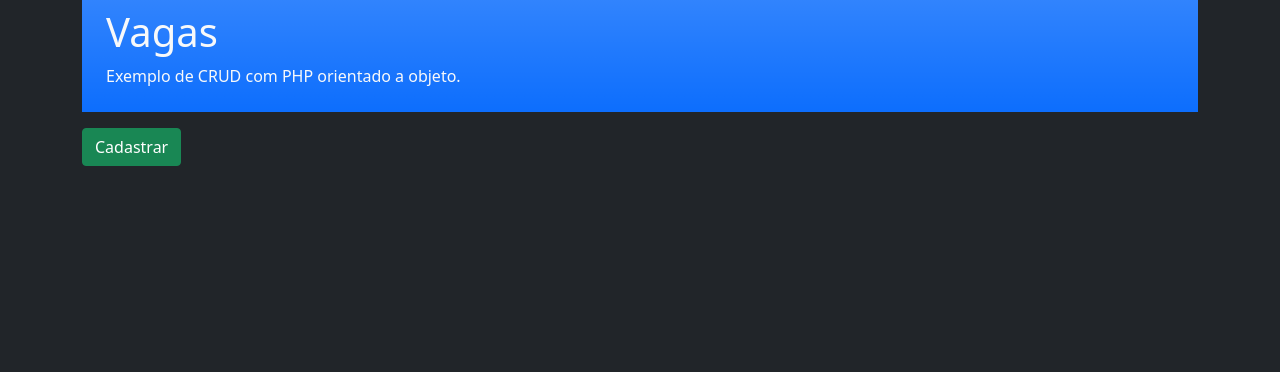
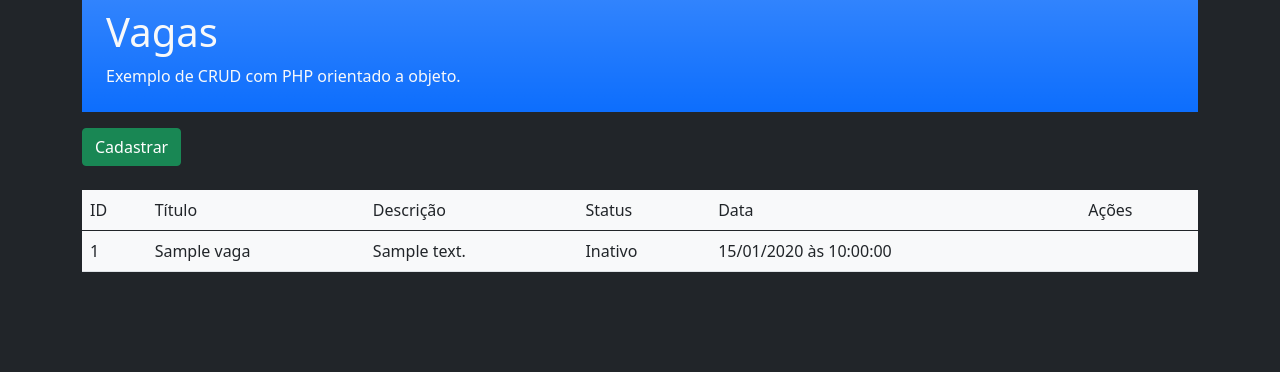
Before and after one commit to akadot/crud-php, a PHP site: page / in a window 1280 px wide. Shown: the top 372 px of the page. Run offline with PHP 8.4, Linux system fonts and the light colour scheme; tables that the repository leaves empty or names only in its code hold one stand-in row (values such as "Sample post").

Commit message:
:page_facing_up: Listing Values

```diff
--- a/app/Db/Database.php
+++ b/app/Db/Database.php
@@ -107,6 +107,30 @@ class Database
     }
 
     /**
+     * Método responsável por executar uma consulta no banco.
+     *
+     * @param null|string $where
+     * @param null|string $order
+     * @param null|string $limit
+     * @param string      $fields
+     *
+     * @return PDOStatement
+     */
+    public function select($where = null, $order = null, $limit = null, $fields = '*')
+    {
+        //DADOS DA QUERY
+        $where = strlen($where) ? 'WHERE '.$where : '';
+        $order = strlen($order) ? 'ORDER BY '.$order : '';
+        $limit = strlen($limit) ? 'LIMIT '.$limit : '';
+
+        //MONTANDO A QUERY
+        $query = 'SELECT '.$fields.' FROM '.$this->table.' '.$where.' '.$order.' '.$limit;
+
+        //EXECUTA A QUERY
+        return $this->execute($query);
+    }
+
+    /**
      * Método responsável por criar uma conexão com o banco de dados.
      */
     private function setConnection()
--- a/app/Entity/Vaga.php
+++ b/app/Entity/Vaga.php
@@ -3,6 +3,7 @@
 namespace App\Entity;
 
 use App\Db\Database;
+use PDO;
 
 //Instância de vagas
 class Vaga
@@ -64,4 +65,19 @@ class Vaga
         //RETORNAR SUCESSO
         return true;
     }
+
+    /**
+     * Método responsável por obert as vagas no banco de dados.
+     *
+     * @param null|string $where
+     * @param null|string $order
+     * @param null|string $limit
+     *
+     * @return array
+     */
+    public static function getVagas($where = null, $order = null, $limit = null)
+    {
+        return (new Database('vagas'))->select($where, $order, $limit)->fetchAll(PDO::FETCH_CLASS, self::class)
+        ;
+    }
 }
--- a/includes/list.php
+++ b/includes/list.php
@@ -1,3 +1,19 @@
+<?php
+
+$results = '';
+foreach ($vagas as $vaga) {
+    $results .= '<tr>
+  <td>'.$vaga->id.'</td>
+  <td>'.$vaga->title.'</td>
+  <td>'.$vaga->description.'</td>
+  <td>'.('s' == $vaga->active ? 'Ativo' : 'Inativo').'</td>
+  <td>'.date('d/m/Y à\s H:i:s', strtotime($vaga->date)).'</td>
+  <td></td>
+  </tr>';
+}
+
+?>
+
 <main class="mt-3">
 
   <section>
@@ -6,4 +22,22 @@
     </a>
   </section>
 
+  <section>
+    <table class="table bg-light mt-4">
+      <thead>
+        <tr>
+          <td>ID</td>
+          <td>Título</td>
+          <td>Descrição</td>
+          <td>Status</td>
+          <td>Data</td>
+          <td>Ações</td>
+        </tr>
+      </thead>
+      <tbody>
+        <?php echo $results; ?>
+      </tbody>
+    </table>
+  </section>
+
 </main>
--- a/index.php
+++ b/index.php
@@ -1,6 +1,10 @@
 <?php
 
 require __DIR__.'/vendor/autoload.php';
+
+use App\Entity\Vaga;
+
+$vagas = Vaga::getVagas();
 
 include __DIR__.'/includes/header.php';
 
```
